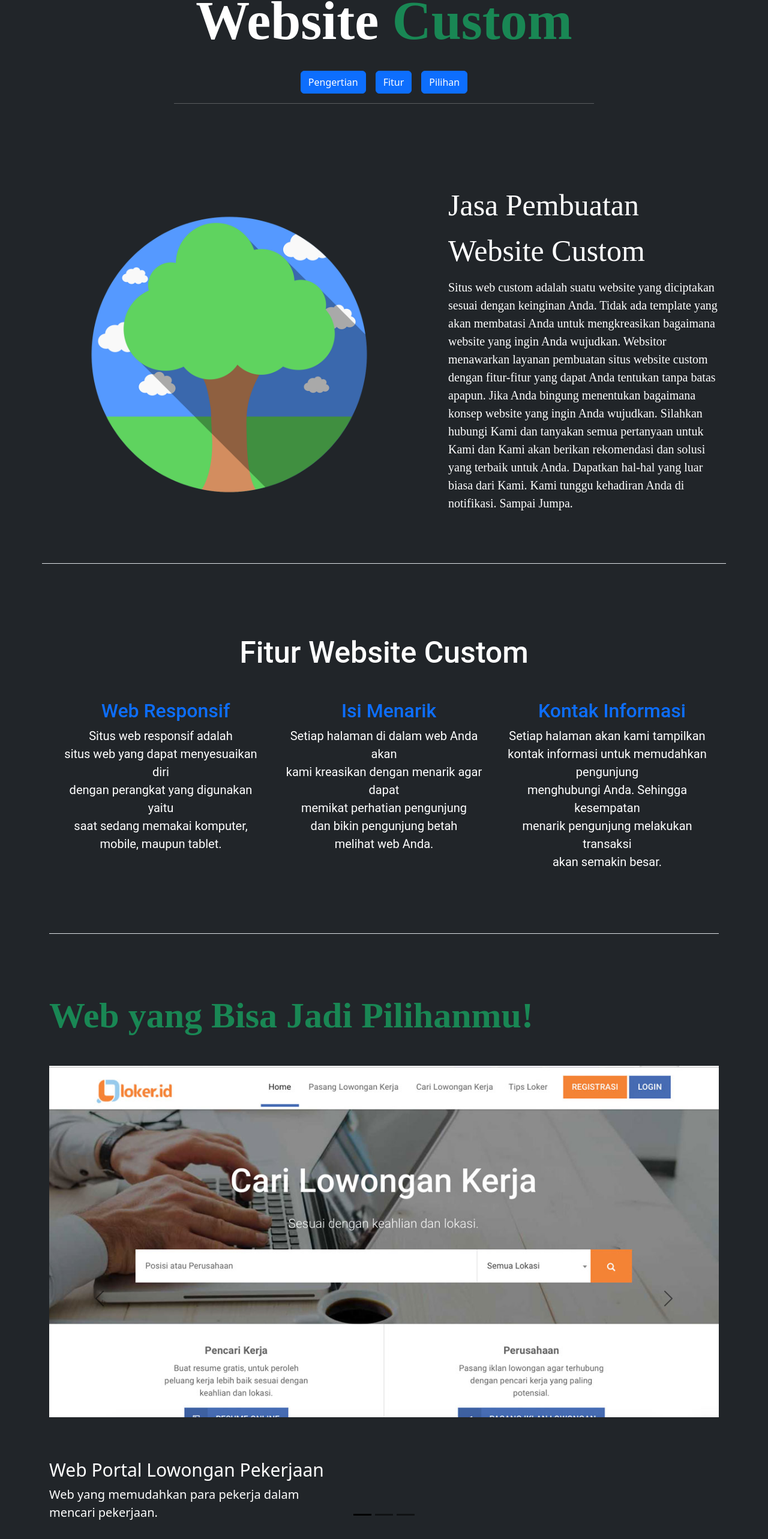
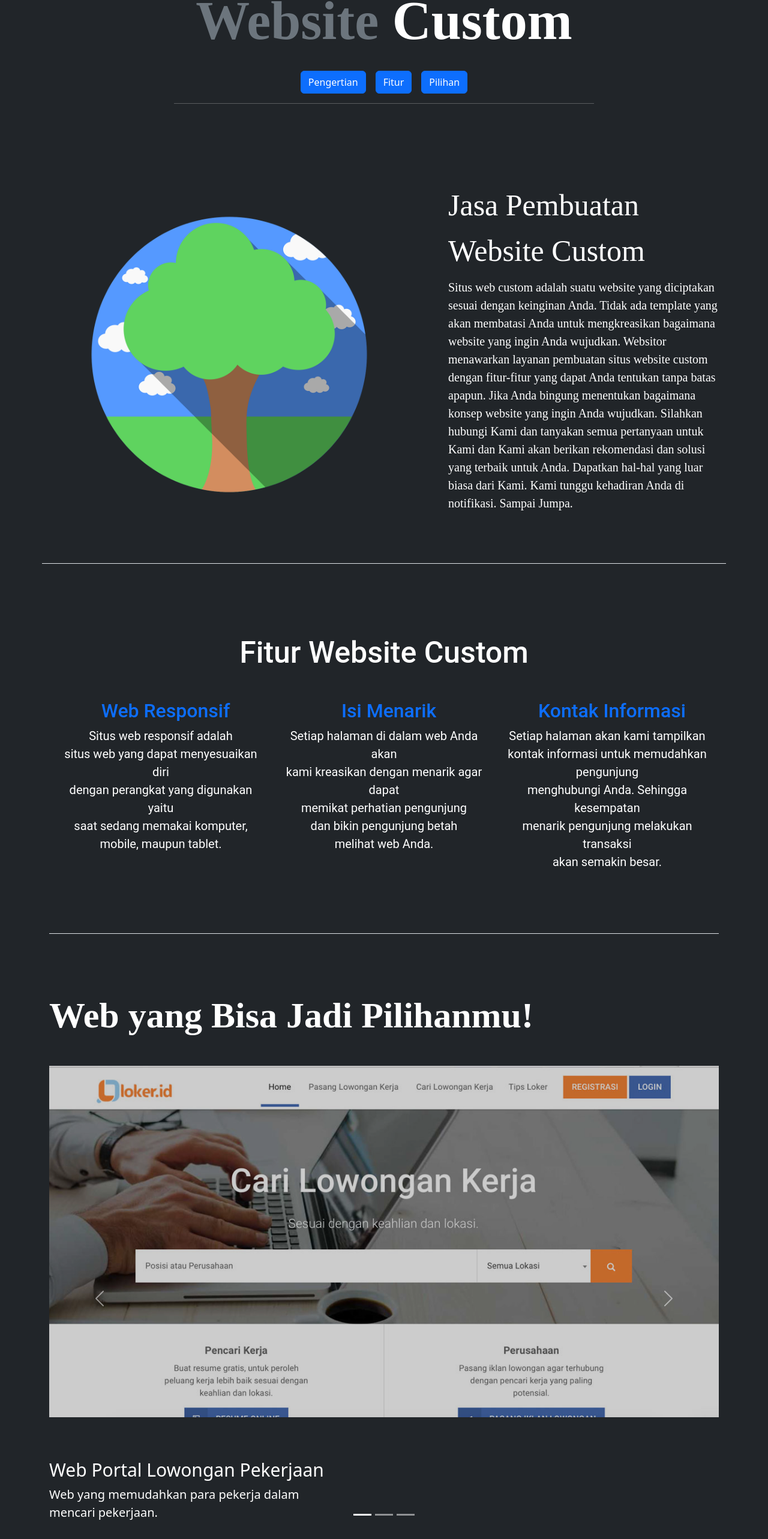
Before and after one commit to Alf4thG3lardi/UKOM-2nd-try, a React (Create React App) app: page /web/custom in a window 1280 px wide. Shown: the part 191-2757 px from the top of the page at 60% size. Built offline with nearby package versions, Linux system fonts and the light colour scheme.

Commit message:
Add files via upload

```diff
--- a/src/Features/Web Custom/konten/konten.js
+++ b/src/Features/Web Custom/konten/konten.js
@@ -8,9 +8,9 @@ const Konten = () => {
   return (
     <div class="container py-5">
       <div class="row" style={{ marginTop: "110px" }}>
-        <p class="text-white text-center" style={{ fontFamily: "Poppins", fontWeight: "900", fontSize: "90px" }}>
+        <p class="text-secondary text-center" style={{ fontFamily: "Poppins", fontWeight: "900", fontSize: "90px" }}>
           Website{" "}
-          <span class="text-success text-center" style={{ fontFamily: "Poppins", fontWeight: "900", fontSize: "90px" }}>
+          <span class="text-white text-center" style={{ fontFamily: "Poppins", fontWeight: "900", fontSize: "90px" }}>
             Custom
           </span>
         </p>
@@ -94,20 +94,20 @@ const Konten = () => {
       </div>
 
       <div id="pilihan" class="row align-items-center" style={{ marginTop: "70px", marginRight: "70px" }}>
-        <h1 className="text-success text-left mb-5" style={{ fontFamily: "Poppins", fontWeight: "600", fontSize:"60px"}}>
+        <h1 className="text-white text-left mb-5" style={{ fontFamily: "Poppins", fontWeight: "600", fontSize:"60px"}}>
           Web yang Bisa Jadi Pilihanmu!
         </h1>
       </div>
 
-      <div id="carouselExampleDark" class="carousel carousel-dark slide" data-bs-ride="carousel">
+      <div id="carouselExampleLight" class="carousel carousel-light slide" data-bs-ride="carousel">
         <div class="carousel-indicators">
-          <button type="button" data-bs-target="#carouselExampleDark" data-bs-slide-to="0" class="active" aria-current="true" aria-label="Slide 1"></button>
-          <button type="button" data-bs-target="#carouselExampleDark" data-bs-slide-to="1" aria-label="Slide 2"></button>
-          <button type="button" data-bs-target="#carouselExampleDark" data-bs-slide-to="2" aria-label="Slide 3"></button>
+          <button type="button" data-bs-target="#carouselExampleLight" data-bs-slide-to="0" class="active" aria-current="true" aria-label="Slide 1"></button>
+          <button type="button" data-bs-target="#carouselExampleLight" data-bs-slide-to="1" aria-label="Slide 2"></button>
+          <button type="button" data-bs-target="#carouselExampleLight" data-bs-slide-to="2" aria-label="Slide 3"></button>
         </div>
         <div class="carousel-inner">
           <div class="carousel-item active" data-bs-interval="10000">
-            <img src={lowongan} class="d-block w-100 mx-auto" />
+            <img src={lowongan} class="d-block w-100 mx-auto" style={{filter: "brightness(80%)"}} />
             <div class="d-none d-md-block" style={{ marginTop: "70px" }}>
               <h5 className="text-white" style={{ fontSize: "30px" }}>
                 Web Portal Lowongan Pekerjaan
@@ -118,7 +118,7 @@ const Konten = () => {
             </div>
           </div>
           <div class="carousel-item" data-bs-interval="2000">
-            <img src={sekolah} class="d-block w-100 mx-auto" />
+            <img src={sekolah} class="d-block w-100 mx-auto" style={{filter: "brightness(80%)"}}/>
             <div class="d-none d-md-block" style={{ marginTop: "70px" }}>
               <h5 className="text-white" style={{ fontSize: "30px" }}>
                 Web Sekolah, Yayasan, dan Universitas
@@ -129,7 +129,7 @@ const Konten = () => {
             </div>
           </div>
           <div class="carousel-item">
-            <img src={masjid} class="d-block w-100 mx-auto" />
+            <img src={masjid} class="d-block w-100 mx-auto" style={{filter: "brightness(80%)"}}/>
             <div class="d-none d-md-block" style={{ marginTop: "70px" }}>
               <h5 className="text-white" style={{ fontSize: "30px" }}>
                 Website Masjid
@@ -140,11 +140,11 @@ const Konten = () => {
             </div>
           </div>
         </div>
-        <button class="carousel-control-prev" type="button" data-bs-target="#carouselExampleDark" data-bs-slide="prev">
+        <button class="carousel-control-prev" type="button" data-bs-target="#carouselExampleLight" data-bs-slide="prev">
           <span class="carousel-control-prev-icon" aria-hidden="true"></span>
           <span class="visually-hidden">Previous</span>
         </button>
-        <button class="carousel-control-next" type="button" data-bs-target="#carouselExampleDark" data-bs-slide="next">
+        <button class="carousel-control-next" type="button" data-bs-target="#carouselExampleLight" data-bs-slide="next">
           <span class="carousel-control-next-icon" aria-hidden="true"></span>
           <span class="visually-hidden">Next</span>
         </button>
--- a/src/Features/Web Instan/isi/isi.js
+++ b/src/Features/Web Instan/isi/isi.js
@@ -8,10 +8,10 @@ const Isi = () => {
   return (
     <div class="container py-5">
       <div class="row" style={{ marginTop: "110px" }}>
-        <p class="text-white text-center" style={{ fontFamily: "Poppins", fontWeight: "900", fontSize: "90px" }}>
+        <p class="text-secondary text-center" style={{ fontFamily: "Poppins", fontWeight: "900", fontSize: "90px" }}>
           Website{" "}
-          <span class="text-success text-center" style={{ fontFamily: "Poppins", fontWeight: "900", fontSize: "90px" }}>
-            Instan
+          <span class="text-white text-center" style={{ fontFamily: "Poppins", fontWeight: "900", fontSize: "90px" }}>
+            Instant
           </span>
         </p>
       </div>
@@ -55,16 +55,16 @@ const Isi = () => {
             Jasa Pembuatan
           </p>
           <p class="display-5" style={{ fontFamily: "Poppins", fontSize: "50px", fontWeight: "400" }}>
-            Website Instan
+            Website Instant
           </p>
           <p class="lead" style={{ fontFamily: "Poppins", fontSize: "20px" }}>
-            Situs web instan adalah suatu website yang dibuat menggunakan template yang sudah ada. Anda dapat memilih tema yang Anda suka. Akan ada banyak template yang bisa anda pilih. Jika Anda bingung menentukan bagaimana konsep website yang ingin Anda wujudkan. Atau fitur-fitur apa saja yang akan Anda sertakan dalam website Anda. Silahkan hubungi Kami dan tanyakan semua pertanyaan untuk Kami dan Kami akan berikan rekomendasi dan solusi yang terbaik untuk Anda. Dapatkan hal-hal yang luar biasa dari Kami. Kami tunggu kehadiran Anda di notifikasi. Sampai Jumpa.
+            Situs web instant adalah suatu website yang dibuat menggunakan template yang sudah ada. Anda dapat memilih tema yang Anda suka. Akan ada banyak template yang bisa anda pilih. Jika Anda bingung menentukan bagaimana konsep website yang ingin Anda wujudkan. Atau fitur-fitur apa saja yang akan Anda sertakan dalam website Anda. Silahkan hubungi Kami dan tanyakan semua pertanyaan untuk Kami dan Kami akan berikan rekomendasi dan solusi yang terbaik untuk Anda. Dapatkan hal-hal yang luar biasa dari Kami. Kami tunggu kehadiran Anda di notifikasi. Sampai Jumpa.
           </p>
         </div>
       </div>
 
       <div id="fitur" class="container-fluid text-center text-white py-5 border-bottom" style={{ height: "fit-content", fontFamily: "Roboto", marginTop: "70px", marginBottom: "100px" }}>
-        <p class="h1 mb-5 text-center" style={{ fontSize:"50px" }}> Fitur Website Instan</p>
+        <p class="h1 mb-5 text-center" style={{ fontSize:"50px" }}> Fitur Website Instant</p>
         <div class="row">
           <div class="col-md-4 mx-auto" style={{ marginBottom: "70px" }}>
             <p class="h2 text-primary">
@@ -94,20 +94,20 @@ const Isi = () => {
       </div>
 
       <div id="pilihan" class="row align-items-center" style={{ marginTop: "70px", marginRight: "70px" }}>
-        <h1 className="text-success text-left mb-5" style={{ fontFamily: "Poppins", fontWeight: "600", fontSize:"60px"}}>
+        <h1 className="text-white text-left mb-5" style={{ fontFamily: "Poppins", fontWeight: "600", fontSize:"60px"}}>
           Web yang Bisa Jadi Pilihanmu!
         </h1>
       </div>
 
-      <div id="carouselExampleDark" class="carousel carousel-dark slide" data-bs-ride="carousel">
+      <div id="carouselExampleLight" class="carousel carousel-light slide" data-bs-ride="carousel">
         <div class="carousel-indicators">
-          <button type="button" data-bs-target="#carouselExampleDark" data-bs-slide-to="0" class="active" aria-current="true" aria-label="Slide 1"></button>
-          <button type="button" data-bs-target="#carouselExampleDark" data-bs-slide-to="1" aria-label="Slide 2"></button>
-          <button type="button" data-bs-target="#carouselExampleDark" data-bs-slide-to="2" aria-label="Slide 3"></button>
+          <button type="button" data-bs-target="#carouselExampleLight" data-bs-slide-to="0" class="active" aria-current="true" aria-label="Slide 1"></button>
+          <button type="button" data-bs-target="#carouselExampleLight" data-bs-slide-to="1" aria-label="Slide 2"></button>
+          <button type="button" data-bs-target="#carouselExampleLight" data-bs-slide-to="2" aria-label="Slide 3"></button>
         </div>
         <div class="carousel-inner">
           <div class="carousel-item active" data-bs-interval="10000">
-            <img src={bisnis} class="d-block w-100 mx-auto" />
+            <img src={bisnis} class="d-block w-100 mx-auto" style={{filter: "brightness(80%)"}}/>
             <div class="d-none d-md-block" style={{ marginTop: "70px" }}>
               <h5 className="text-white" style={{ fontSize: "30px" }}>
                 Web Bisnis Online
@@ -118,7 +118,7 @@ const Isi = () => {
             </div>
           </div>
           <div class="carousel-item" data-bs-interval="2000">
-            <img src={klinik} class="d-block w-100 mx-auto" />
+            <img src={klinik} class="d-block w-100 mx-auto" style={{filter: "brightness(80%)"}}/>
             <div class="d-none d-md-block" style={{ marginTop: "70px" }}>
               <h5 className="text-white" style={{ fontSize: "30px" }}>
                 Web Klinik
@@ -129,7 +129,7 @@ const Isi = () => {
             </div>
           </div>
           <div class="carousel-item">
-            <img src={cv} class="d-block w-100 mx-auto" />
+            <img src={cv} class="d-block w-100 mx-auto" style={{filter: "brightness(80%)"}}/>
             <div class="d-none d-md-block" style={{ marginTop: "70px" }}>
               <h5 className="text-white" style={{ fontSize: "30px" }}>
                 Web Daftar Riwayat Hidup
@@ -140,11 +140,11 @@ const Isi = () => {
             </div>
           </div>
         </div>
-        <button class="carousel-control-prev" type="button" data-bs-target="#carouselExampleDark" data-bs-slide="prev">
+        <button class="carousel-control-prev" type="button" data-bs-target="#carouselExampleLight" data-bs-slide="prev">
           <span class="carousel-control-prev-icon" aria-hidden="true"></span>
           <span class="visually-hidden">Previous</span>
         </button>
-        <button class="carousel-control-next" type="button" data-bs-target="#carouselExampleDark" data-bs-slide="next">
+        <button class="carousel-control-next" type="button" data-bs-target="#carouselExampleLight" data-bs-slide="next">
           <span class="carousel-control-next-icon" aria-hidden="true"></span>
           <span class="visually-hidden">Next</span>
         </button>
```
